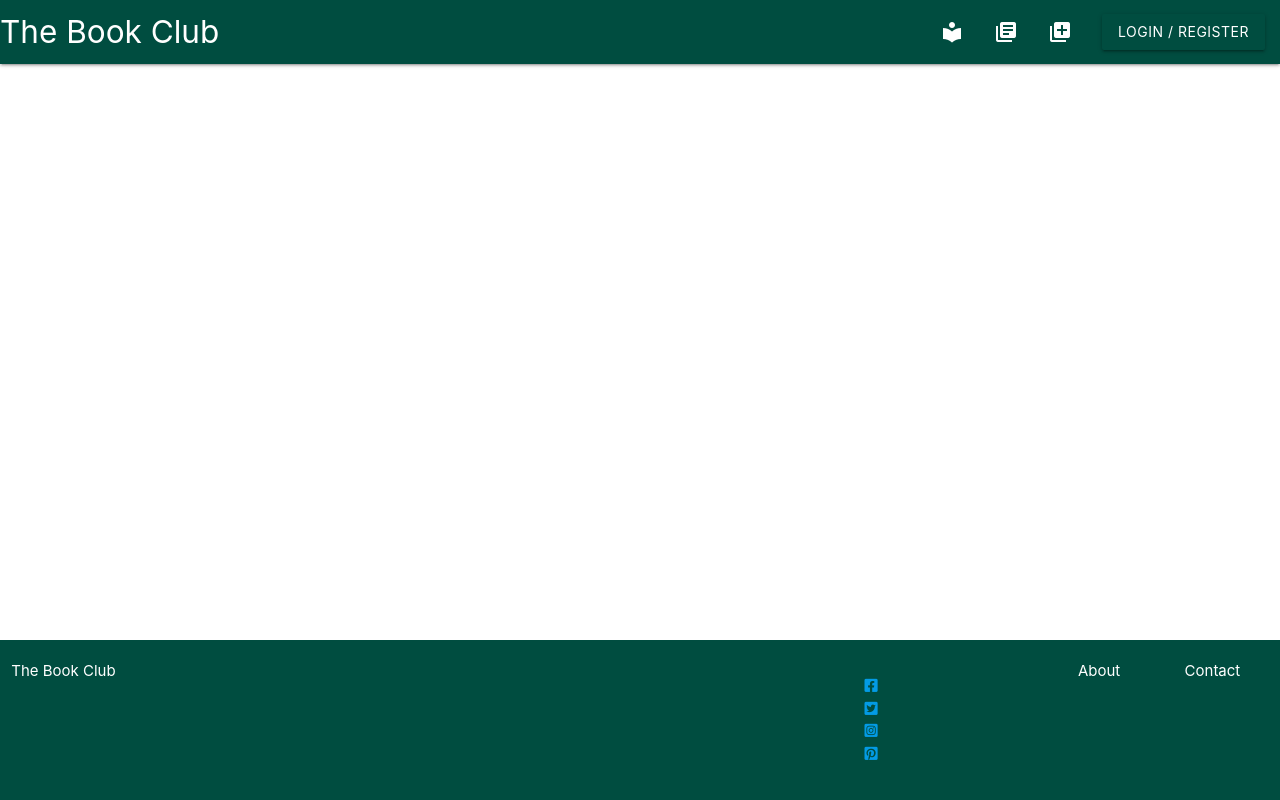
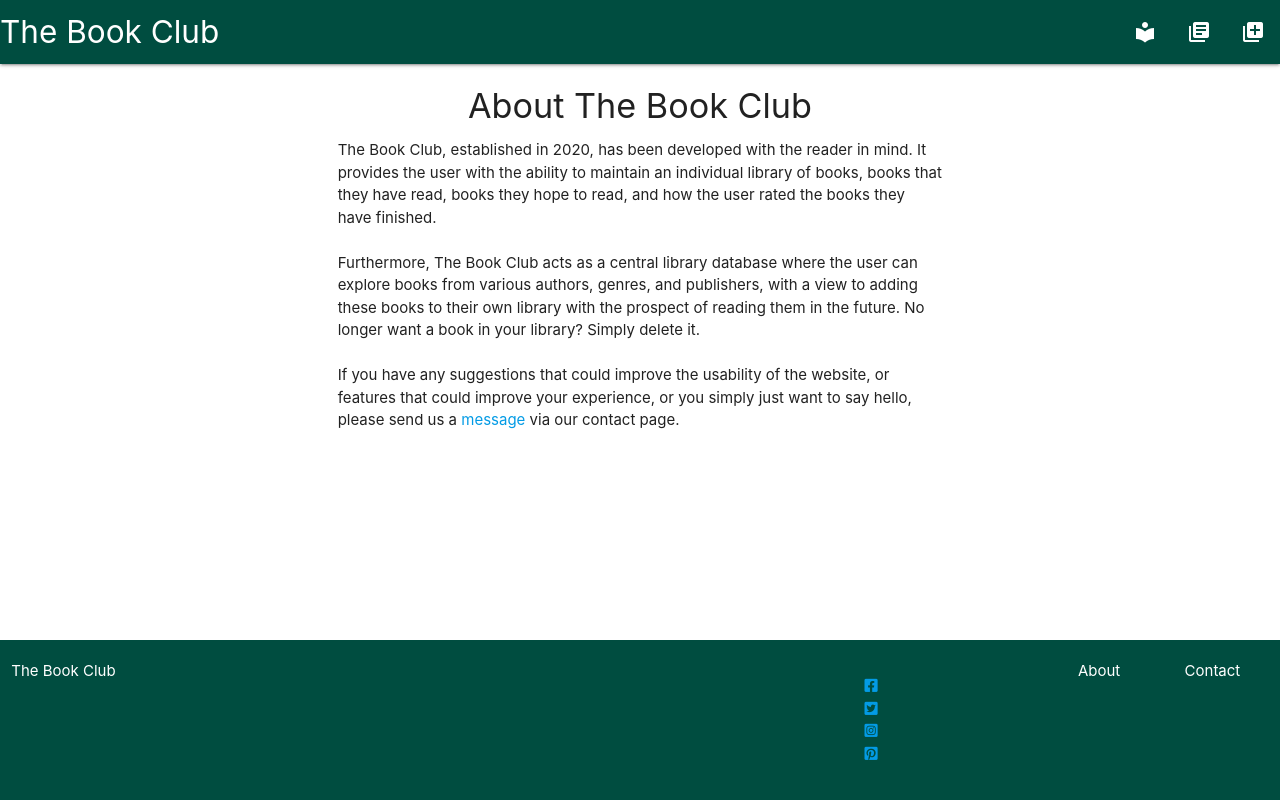
Before and after one commit to benm4ckenzie/assignment-three, a Flask app: page /about_page in a window 1280 px wide. Run offline with Flask 2, Linux system fonts and the light colour scheme; some libraries are stand-ins or nearby versions.

Commit message:
added about page detail and link to contact page in text

```diff
--- a/app.py
+++ b/app.py
@@ -18,7 +18,7 @@ def get_library():
     return render_template('library.html', book=mongo.db.book.find())
 
 
-@app.route('/')
+
 @app.route('/my_library')
 def my_library():
     return render_template('mylibrary.html', reader=mongo.db.reader.find())
@@ -103,12 +103,11 @@ def submit_book():
     return redirect(url_for('get_library'))
 
 
-@app.route('/add_to_mylibrary', methods=['POST'])
-def add_to_mylibrary():
-    reader = mongo.db.reader
-    reader.insert_one(request.form.to_dict())
-    return redirect(url_for('mylibrary'))
-
+@app.route('/add_to_mylibrary/<book_id>', methods=['POST'])
+def add_to_mylibrary(book_id):
+    my_book = mongo.db.book.find({"_id": ObjectId(book_id)})
+    mongo.db.reader.insert_one(my_book)
+    return render_template('mylibrary.html')
 
 
 @app.route('/edit_book/<book_id>')
--- a/templates/about.html
+++ b/templates/about.html
@@ -1,4 +1,18 @@
 {% extends 'index.html' %}
 {% block content %}
-
+<div class="container">
+	<div class="row">
+		<div class="col s12">
+        <h4 class="center-align">About The Book Club</h4>
+        <p>The Book Club, established in 2020, has been developed with the reader in mind. It provides the user with the ability to maintain an individual library of books, books that they have read, books they hope to read, and how the user rated the books they have finished.
+        <br>
+        <br>
+        Furthermore, The Book Club acts as a central library database where the user can explore books from various authors, genres, and publishers, with a view to adding these books to their own library with the prospect of reading them in the future. No longer want a book in your library? Simply delete it.
+<br>
+<br>
+        If you have any suggestions that could improve the usability of the website, or features that could improve your experience, or you simply just want to say hello, please send us a
+        <a href="{{ url_for('contact_page') }}"> message</a> via our contact page.
+        </div>
+	</div>
+</div>
 {% endblock %}
--- a/templates/index.html
+++ b/templates/index.html
@@ -24,35 +24,6 @@
 		<div class="nav-wrapper">
 			<a href="{{ url_for('home') }}" class="brand-logo">The Book Club</a>
 			<ul class="right hide-on-med-and-down">
-            <a class="waves-effect waves-light btn modal-trigger teal darken-4" href="#modal1">Login / Register</a>
-			<div id="modal1" class="modal">
-				<div class="modal-content content">
-					<h4>Login</h4>
-					<div class="col s12">
-						<form class="">
-							<div class="row">
-								<div class="input-field col s12">
-									<input id="Email" type="email" class="validate">
-									<label for="Email">Email</label>
-								</div>
-								<div class="input-field col s12">
-									<input id="Password" type="text" class="validate">
-									<label for="Password">Password</label>
-								</div>
-								<div class="input-field col s12">
-									<button type="submit" class="waves-effect waves-light btn">Login</button>
-								</div>
-								<div class="input-field col s12">
-									<a href="#">Forgot Password?</a>
-								</div>
-							</div>
-						</form>
-					</div>
-				</div>
-				<div class="modal-footer">
-					<a href="#!" class="modal-action modal-close waves-effect waves-green btn-flat">Close</a>
-				</div>
-			</div>
 				<li><a href="{{ url_for('my_library') }}"><i class="material-icons">local_library</i></a></li>
 				<li><a href="{{ url_for('get_library') }}"><i class="material-icons">library_books</i></a></li>
 				<li><a href="{{ url_for('add_book') }}"><i class="material-icons">library_add</i></a></li>
--- a/templates/library.html
+++ b/templates/library.html
@@ -1,8 +1,8 @@
 {% extends 'index.html' %}
 {% block content %}
-
+<h3>Library</h3>
 <div class="row">
-	<form action="{{ url_for('add_to_mylibrary') }}" method="POST" class="col s12">
+	<form action="{{ url_for('add_to_mylibrary', book_id=book._id) }}" method="POST" class="col s12">
 		<ul class="collapsible">
 			{% for book in book %}
 			<li>
@@ -11,7 +11,7 @@
 						<i class="material-icons valign-wrapper">expand_more</i>
 						{{book.author_name}} - <strong>{{book.book_title}}</strong>
 					</div>
-					<div action="{{ url_for('add_to_mylibrary') }}" method="POST" class="col s3 task_header">
+					<div class="col s3 task_header">
 						<div class="switch right-align">
 							<button class="btn waves-effect waves-light teal darken-4" type="submit" name="reader_library">Add to My Library
                             </button>
--- a/templates/mylibrary.html
+++ b/templates/mylibrary.html
@@ -1,6 +1,6 @@
 {% extends 'index.html' %}
 {% block content %}
-
+<h3>My Library</h3>
 <div class="row">
 	<ul class="collapsible">
 		{% for reader in reader %}
```
Also changed, not shown: static/css/style.css (+23 -0 lines).
